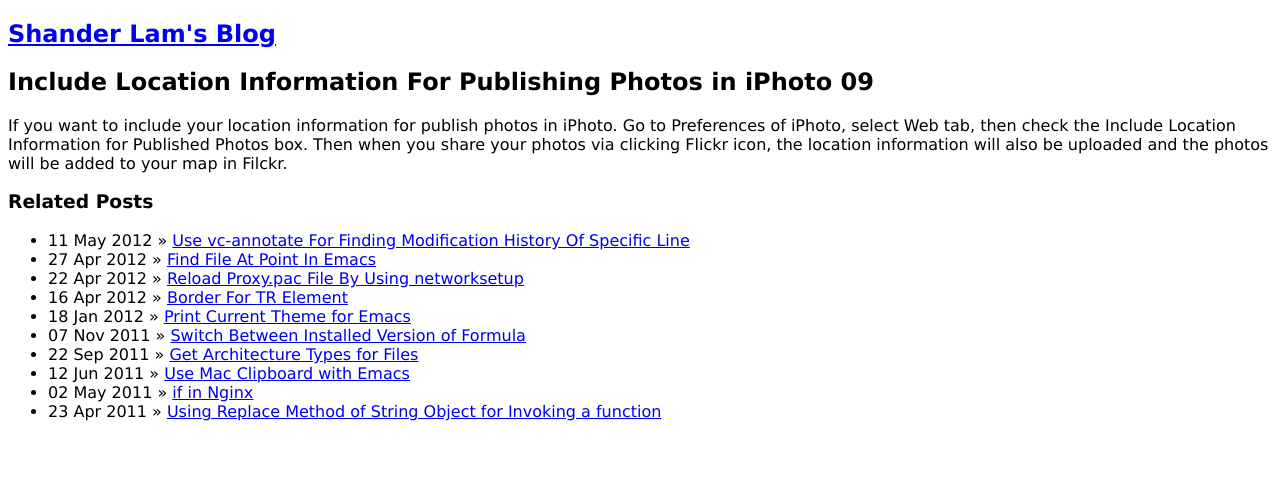
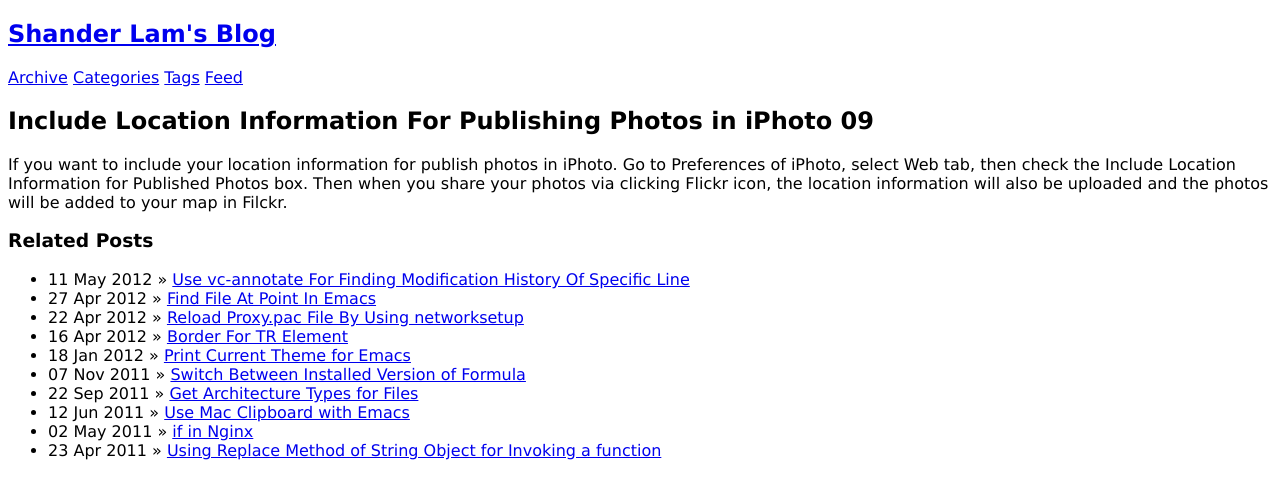
Before and after one commit to shanderlam/shanderlam.github.io, a Jekyll site: the page built from _posts/2011-02-04-include-location-information-for-publishing-photos-in-iphoto-09.markdown, in a window 1280 px wide. Shown: the top 499 px of the page. Built offline with Jekyll 4.4.1, drawn with Linux system fonts in a browser that asks for light colours.

Commit message:
Add navigator to post layout.

```diff
--- a/_layouts/post.html
+++ b/_layouts/post.html
@@ -1,7 +1,15 @@
 ---
 layout: default
 ---
-<h2><a href="/">Shander Lam's Blog</a></h2>
+<header>
+  <h2><a href="/">Shander Lam's Blog</a></h2>
+  <nav>
+    <a href="archive.html">Archive</a>
+    <a href="categories.html">Categories</a>
+    <a href="tags.html">Tags</a>
+    <a href="http://feeds.feedburner.com/shanderlamsblog">Feed</a>
+  </nav>
+</header>
 <article>
   <h1>{{ page.title }}</h1>
   {{ content }}
```
